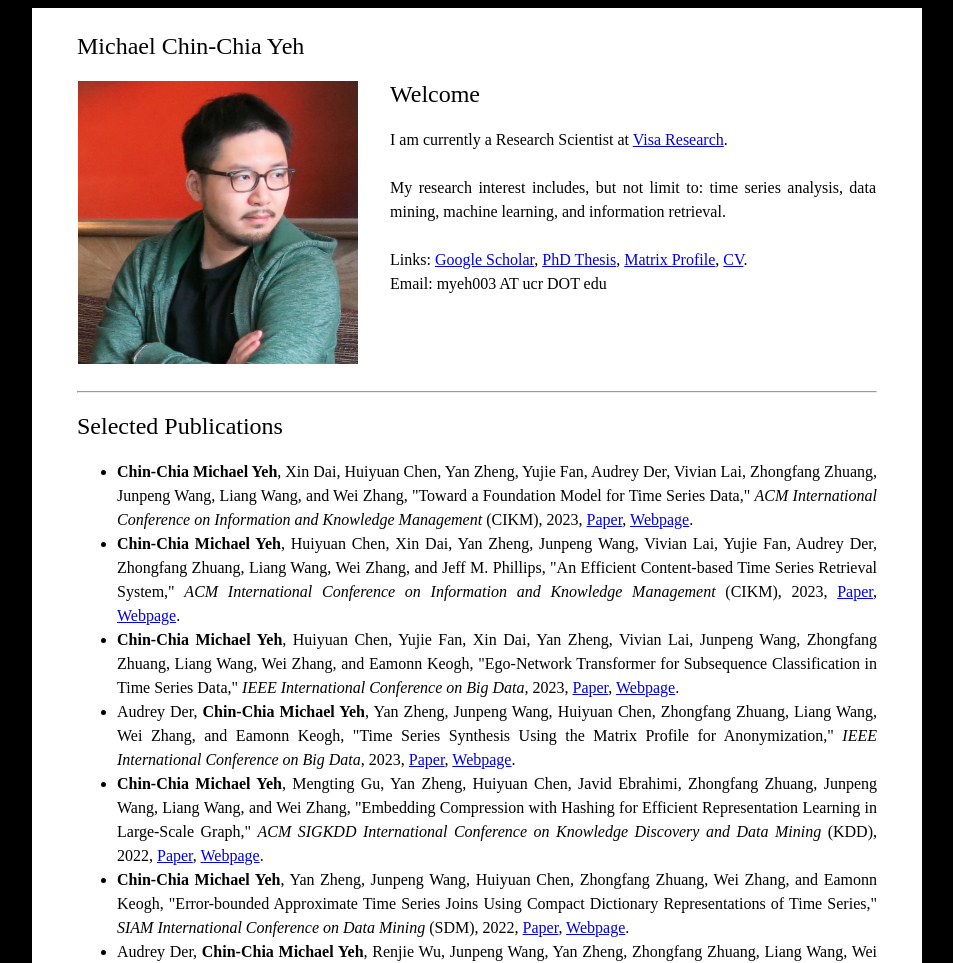
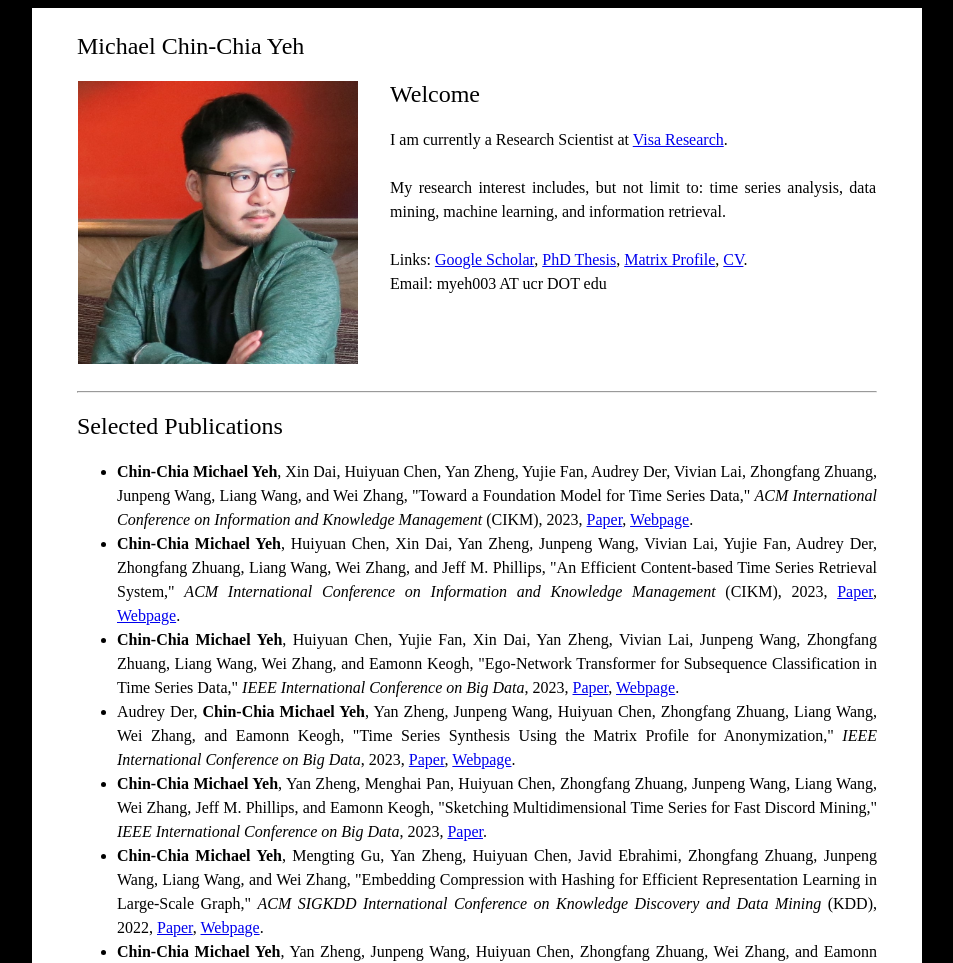
Before and after one commit to mcyeh/mcyeh.github.io, a plain HTML site: page index.html in a window 1280 px wide. Shown: the top 963 px of the page, without its empty margins (163-1116 px from the left). Drawn offline with Linux system fonts and the light colour scheme.

Commit message:
add new paper

```diff
--- a/index.html
+++ b/index.html
@@ -109,6 +109,11 @@
                 <i>IEEE International Conference on Big Data</i>,
                 2023, <a href="https://arxiv.org/abs/2311.02563" target="_newtab">Paper</a>,
                 <a href="https://sites.google.com/view/tssump-companion-site" target="_newtab">Webpage</a>.
+            <li> <b>Chin-Chia Michael Yeh</b>, Yan Zheng, Menghai Pan, Huiyuan Chen, Zhongfang Zhuang, Junpeng Wang,
+                Liang Wang, Wei Zhang, Jeff M. Phillips, and Eamonn Keogh,
+                "Sketching Multidimensional Time Series for Fast Discord Mining,"
+                <i>IEEE International Conference on Big Data</i>,
+                2023, <a href="https://arxiv.org/abs/2311.03393" target="_newtab">Paper</a>.
             <li> <b>Chin-Chia Michael Yeh</b>, Mengting Gu, Yan Zheng, Huiyuan Chen, Javid Ebrahimi, Zhongfang Zhuang,
                 Junpeng Wang, Liang Wang, and Wei Zhang,
                 "Embedding Compression with Hashing for Efficient Representation Learning in Large-Scale Graph,"
@@ -248,7 +253,7 @@
         </ul>
 
         <hr>
-        <p>Last Updated: November 6, 2023</p>
+        <p>Last Updated: November 7, 2023</p>
 
     </body>
 
```
